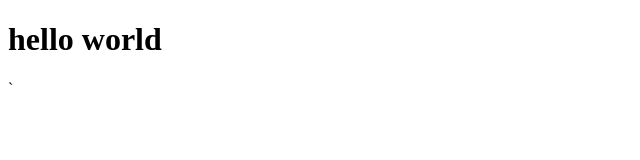
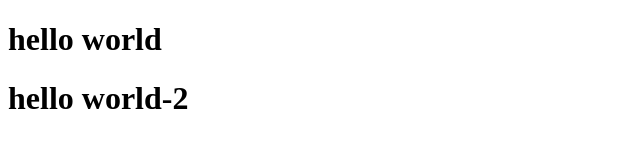
Before and after one commit to suneelsuthar/newform, a plain HTML site: page index.html in a window 1280 px wide. Shown: the whole page, without its empty margins (0-640 px from the left). Drawn offline with Linux system fonts and the light colour scheme.

Commit message:
added new heading

```diff
--- a/index.html
+++ b/index.html
@@ -10,7 +10,9 @@
 <body>
 
     <h1>hello world</h1>
+    <h1>hello world-2</h1>
+
 
 </body>
 
-</html>`
+</html>
```
